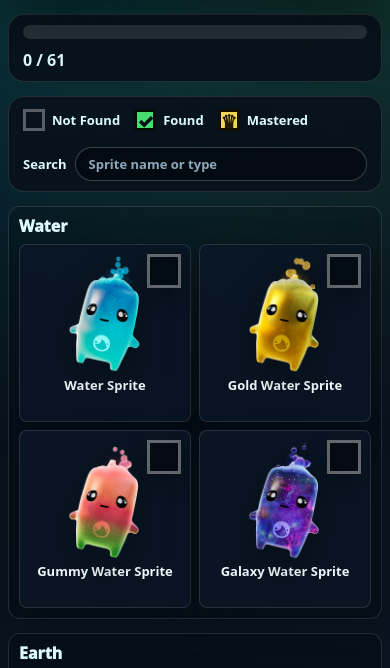
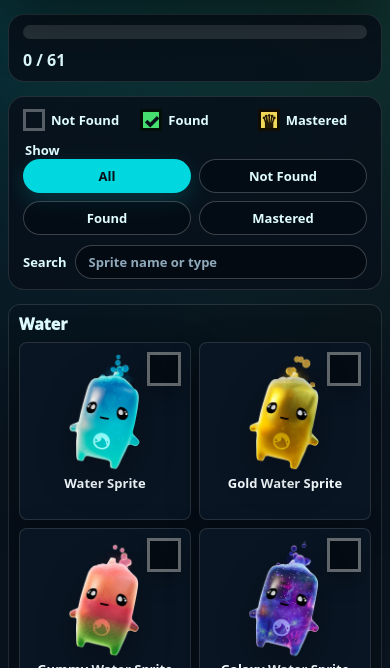
Before and after one commit to MRSessions/fn-sprite-checklist, a plain HTML site: page index.html in a window 390 px wide. Shown: the part 96-764 px from the top of the page. Drawn offline with Linux system fonts and the light colour scheme.

Commit message:
added show section, fixed layout

```diff
--- a/index.html
+++ b/index.html
@@ -98,9 +98,9 @@
     .fill { height: 100%; width: 0%; background: linear-gradient(90deg, var(--cyan), var(--green)); transition: width .18s ease; }
     .count { min-width: 176px; text-align: right; font-weight: 900; color: #dffcff; white-space: nowrap; }
     .key {
-      display: flex;
-      flex-wrap: wrap;
-      gap: 10px 14px;
+      display: grid;
+      grid-template-columns: minmax(0, 1fr) minmax(0, 1fr) minmax(220px, 1fr);
+      gap: 14px;
       align-items: center;
       padding: 10px 14px;
       background: var(--panel);
@@ -110,13 +110,22 @@
       font-size: 13px;
       font-weight: 800;
     }
+    .key-legend {
+      display: flex;
+      flex-wrap: wrap;
+      gap: 10px 14px;
+      align-items: center;
+      min-width: 0;
+      min-inline-size: 0;
+    }
     .search {
       display: flex;
       align-items: center;
       gap: 8px;
-      flex: 1 1 240px;
-      min-width: 220px;
-      margin-left: 96px;
+      justify-self: end;
+      min-width: 0;
+      min-inline-size: 0;
+      width: min(100%, 320px);
     }
     .search label {
       color: #dffcff;
@@ -140,6 +149,53 @@
       box-shadow: 0 0 0 3px rgba(0,215,223,.18);
     }
     .search input::placeholder { color: #8fa9ba; }
+    .status-filter {
+      display: flex;
+      flex-wrap: wrap;
+      align-items: center;
+      gap: 6px;
+      min-width: 0;
+      min-inline-size: 0;
+      border: 0;
+      margin: 0;
+      padding: 0;
+    }
+    .status-filter legend {
+      float: left;
+      margin-right: 2px;
+      color: #dffcff;
+      font-weight: 800;
+      line-height: 28px;
+    }
+    .status-filter label {
+      display: inline-grid;
+      place-items: center;
+      min-height: 28px;
+      padding: 0 10px;
+      border: 1px solid rgba(255,255,255,.22);
+      border-radius: 999px;
+      color: #dffcff;
+      background: rgba(2,8,14,.46);
+      cursor: pointer;
+      user-select: none;
+    }
+    .status-filter input {
+      position: absolute;
+      inline-size: 1px;
+      block-size: 1px;
+      opacity: 0;
+      pointer-events: none;
+    }
+    .status-filter label:has(input:checked) {
+      border-color: rgba(0,215,223,.76);
+      color: #061018;
+      background: var(--cyan);
+      box-shadow: 0 8px 22px rgba(0,215,223,.18);
+    }
+    .status-filter label:has(input:focus-visible) {
+      outline: 3px solid var(--yellow);
+      outline-offset: 2px;
+    }
     .key-item {
       display: inline-flex;
       align-items: center;
@@ -337,11 +393,39 @@
       .progress { flex-wrap: wrap; }
       .bar { flex-basis: 100%; }
       .count { width: 100%; min-width: 0; text-align: left; }
-      .search { flex-basis: 100%; min-width: 0; margin-left: 0; margin-top: 4px; }
+      .key { grid-template-columns: 1fr; gap: 10px; }
+      .key-legend {
+        display: grid;
+        grid-template-columns: repeat(3, minmax(0, 1fr));
+        gap: 8px;
+      }
+      .key-item {
+        min-width: 0;
+        gap: 6px;
+      }
+      .key-item span:last-child {
+        min-width: 0;
+        overflow-wrap: anywhere;
+      }
+      .status-filter {
+        display: grid;
+        grid-template-columns: repeat(2, minmax(0, 1fr));
+        gap: 8px;
+      }
+      .status-filter legend {
+        float: none;
+        grid-column: 1 / -1;
+        margin: 0;
+        line-height: 1.2;
+      }
+      .status-filter label {
+        min-height: 34px;
+      }
+      .search { justify-self: stretch; width: 100%; margin-top: 0; }
       .sprite-groups { gap: 14px; }
       .sprite-group { padding: 10px; gap: 8px; }
       .sprite-group-title { font-size: 16px; }
-      .sprite-grid { grid-template-columns: repeat(2, minmax(0, 1fr)); gap: 8px; }
+      .sprite-grid { grid-template-columns: repeat(auto-fit, minmax(min(150px, 100%), 1fr)); gap: 8px; }
       .sprite-card { grid-template-rows: 124px auto; min-height: 178px; padding: 8px; }
       .sprite-art img { width: min(100%, 124px); max-height: 124px; }
     }
@@ -373,9 +457,18 @@
     </section>
 
     <section class="key" aria-label="Checklist key">
-      <div class="key-item"><span class="key-mark" aria-hidden="true"></span><span>Not Found</span></div>
-      <div class="key-item"><span class="key-mark is-found" aria-hidden="true"></span><span>Found</span></div>
-      <div class="key-item"><span class="key-mark is-mastered" aria-hidden="true"></span><span>Mastered</span></div>
+      <div class="key-legend">
+        <div class="key-item"><span class="key-mark" aria-hidden="true"></span><span>Not Found</span></div>
+        <div class="key-item"><span class="key-mark is-found" aria-hidden="true"></span><span>Found</span></div>
+        <div class="key-item"><span class="key-mark is-mastered" aria-hidden="true"></span><span>Mastered</span></div>
+      </div>
+      <fieldset class="status-filter" aria-label="Filter by sprite status">
+        <legend>Show</legend>
+        <label><input type="radio" name="statusFilter" value="all" checked>All</label>
+        <label><input type="radio" name="statusFilter" value="not-found">Not Found</label>
+        <label><input type="radio" name="statusFilter" value="found">Found</label>
+        <label><input type="radio" name="statusFilter" value="mastered">Mastered</label>
+      </fieldset>
       <div class="search">
         <label for="spriteSearch">Search</label>
         <input id="spriteSearch" type="search" autocomplete="off" placeholder="Sprite name or type" />
@@ -499,6 +592,7 @@
     const countEl = document.getElementById("count");
     const fillEl = document.getElementById("fill");
     const spriteSearch = document.getElementById("spriteSearch");
+    const statusFilters = document.querySelectorAll("input[name='statusFilter']");
     const siteCounter = document.getElementById("siteCounter");
     const siteCounterImage = document.getElementById("siteCounterImage");
     const checks = [];
@@ -554,6 +648,7 @@
         const nextState = STATES[(currentIndex + 1) % STATES.length];
         updateSpriteState(card, nextState);
         updateProgress();
+        applyFilters();
         scheduleSave();
       });
       return card;
@@ -580,13 +675,20 @@
 
     document.querySelectorAll(".sprite-card").forEach(registerCard);
 
-    function applySearch() {
+    function currentStatusFilter() {
+      return document.querySelector("input[name='statusFilter']:checked")?.value || "all";
+    }
+
+    function applyFilters() {
       const query = (spriteSearch?.value || "").trim().toLowerCase();
+      const statusFilter = currentStatusFilter();
       document.querySelectorAll(".sprite-group").forEach(group => {
         let visibleCount = 0;
         group.querySelectorAll(".sprite-card").forEach(card => {
           const haystack = `${card.dataset.name || ""} ${group.dataset.family || ""}`.toLowerCase();
-          const isVisible = !query || haystack.includes(query);
+          const matchesSearch = !query || haystack.includes(query);
+          const matchesStatus = statusFilter === "all" || card.dataset.state === statusFilter;
+          const isVisible = matchesSearch && matchesStatus;
           card.hidden = !isVisible;
           if (isVisible) visibleCount += 1;
         });
@@ -594,7 +696,8 @@
       });
     }
 
-    if (spriteSearch) spriteSearch.addEventListener("input", applySearch);
+    if (spriteSearch) spriteSearch.addEventListener("input", applyFilters);
+    statusFilters.forEach(filter => filter.addEventListener("change", applyFilters));
 
     function normalizeState(value) {
       if (value === true) return "found";
@@ -639,6 +742,7 @@
       const checked = data && data.checked ? data.checked : data || {};
       checks.forEach(c => updateSpriteState(c, stateForCard(c, states, checked)));
       updateProgress();
+      applyFilters();
     }
 
     function updateProgress() {
```
